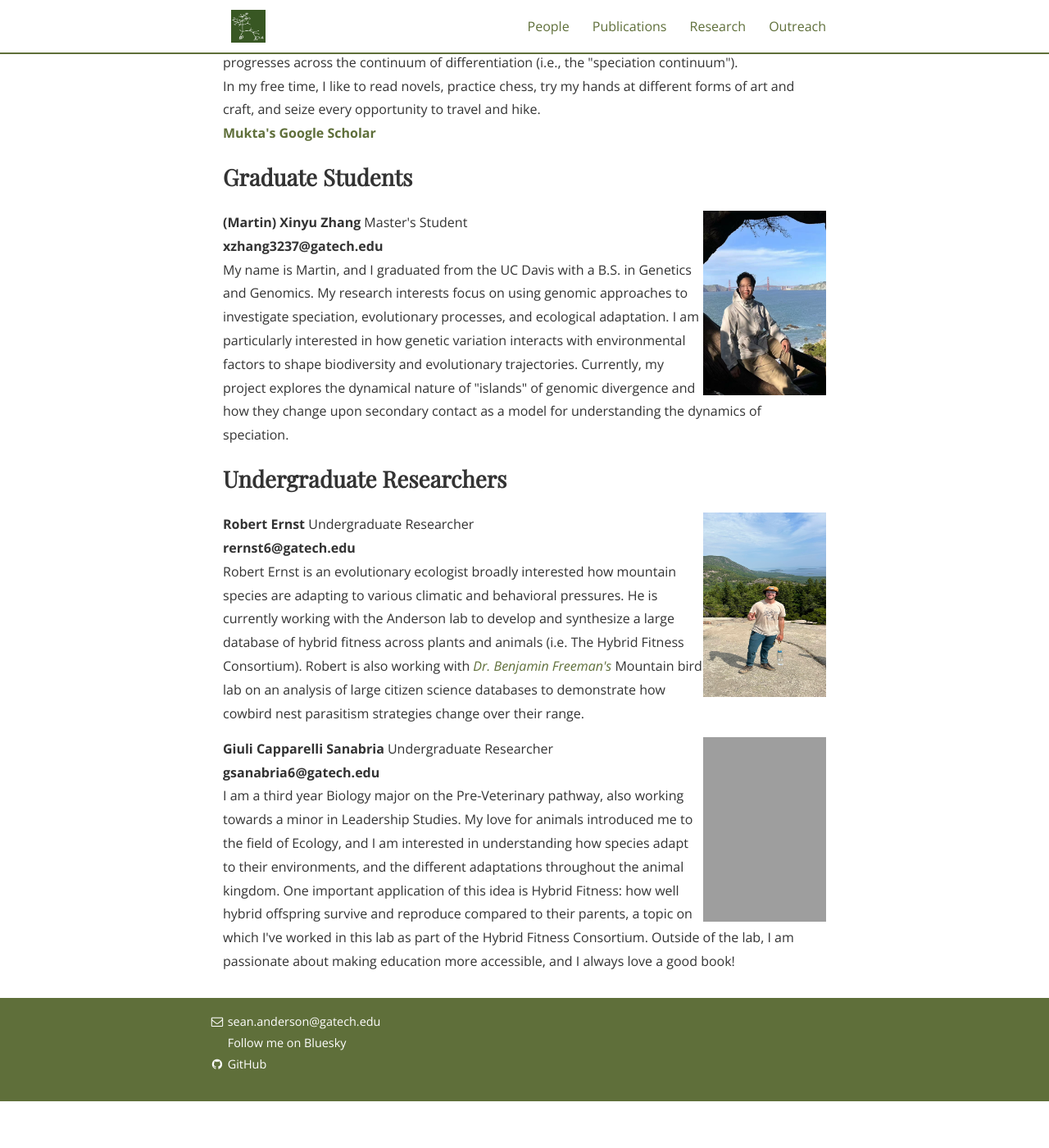
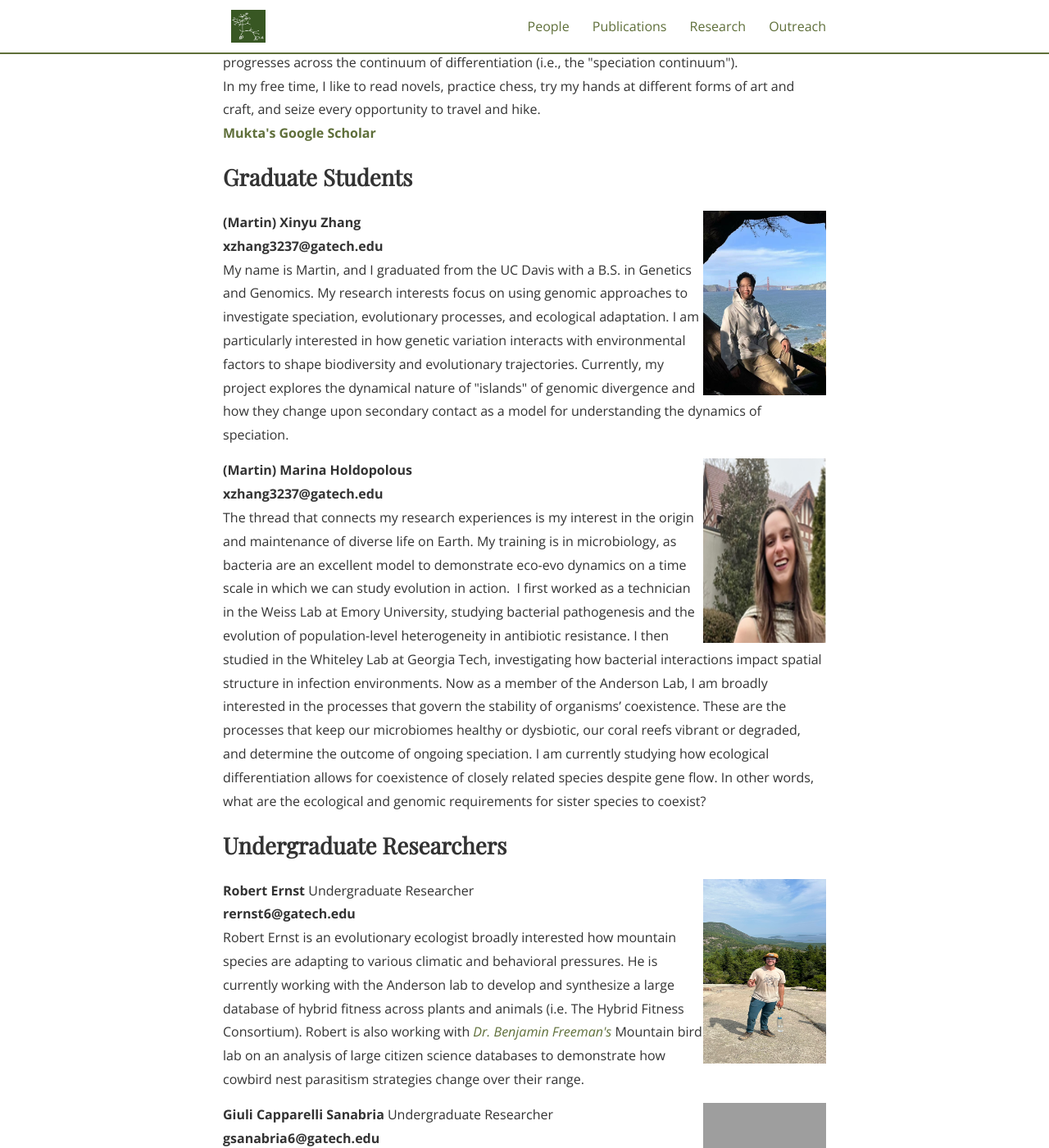
Before and after one commit to SeanASAnderson/SeanASAnderson.github.io, a Jekyll site: the page built from people.md, in a window 1280 px wide and 1400 px high, scrolled down 955 px. Shown: the whole window at 82% size. Built offline with Jekyll 4.4.1, drawn with Linux system fonts in a browser that asks for light colours; nearby versions of some CDN libraries; some web fonts are replaced; before the commit the page ends 2298 px from its top, so only the background shows below that; grey boxes are pictures that could not be loaded.

Commit message:
update to personnel

```diff
--- a/people.md
+++ b/people.md
@@ -32,9 +32,14 @@ img {
 
 <h2>Graduate Students</h2>
 <p>
-  <b>(Martin) Xinyu Zhang</b> Master's Student <img src="/assets/martin_zhang.jpg" alt="Martin" style="width:150px;height:225px;">
+  <b>(Martin) Xinyu Zhang</b> <img src="/assets/martin_zhang.jpg" alt="Martin" style="width:150px;height:225px;">
   <br><b>xzhang3237@gatech.edu</b>
    <br> My name is Martin, and I graduated from the UC Davis with a B.S. in Genetics and Genomics. My research interests focus on using genomic approaches to investigate speciation, evolutionary processes, and ecological adaptation. I am particularly interested in how genetic variation interacts with environmental factors to shape biodiversity and evolutionary trajectories. Currently, my project explores the dynamical nature of "islands" of genomic divergence and how they change upon secondary contact as a model for understanding the dynamics of speciation.
+</p>
+<p>
+  <b>(Martin) Marina Holdopolous </b> <img src="/assets/marina.jpg" alt="Marina" style="width:150px;height:225px;">
+  <br><b>xzhang3237@gatech.edu</b>
+   <br> The thread that connects my research experiences is my interest in the origin and maintenance of diverse life on Earth. My training is in microbiology, as bacteria are an excellent model to demonstrate eco-evo dynamics on a time scale in which we can study evolution in action.  I first worked as a technician in the Weiss Lab at Emory University, studying bacterial pathogenesis and the evolution of population-level heterogeneity in antibiotic resistance. I then studied in the Whiteley Lab at Georgia Tech, investigating how bacterial interactions impact spatial structure in infection environments. Now as a member of the Anderson Lab, I am broadly interested in the processes that govern the stability of organisms’ coexistence. These are the processes that keep our microbiomes healthy or dysbiotic, our coral reefs vibrant or degraded, and determine the outcome of ongoing speciation. I am currently studying how ecological differentiation allows for coexistence of closely related species despite gene flow. In other words, what are the ecological and genomic requirements for sister species to coexist?
 </p>
 
 <h2>Undergraduate Researchers</h2>
```
Also changed, not shown: assets/marina.jpg (added).
